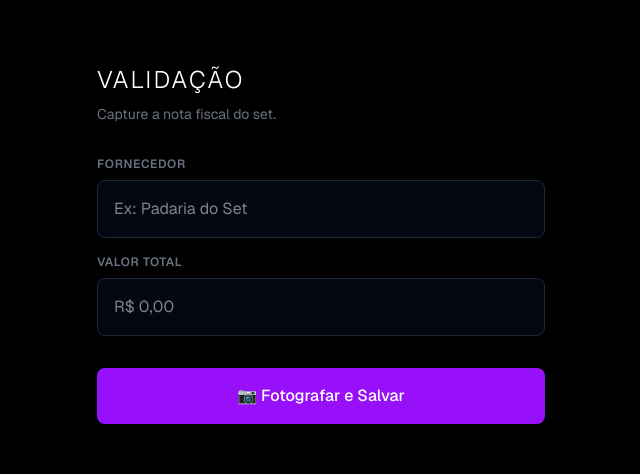
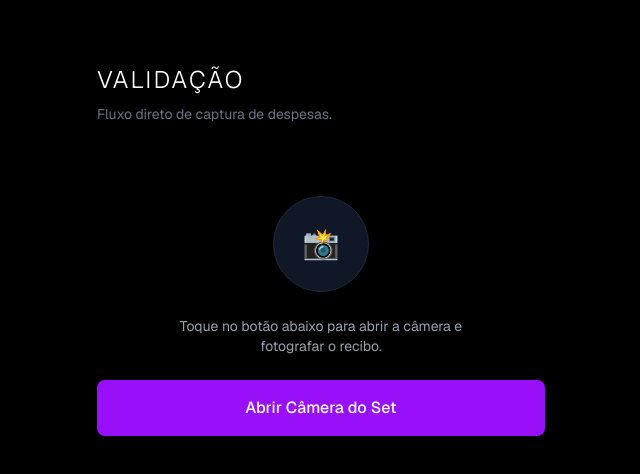
Before and after one commit to isisbramos/setscanner-ap, a Next.js app: page /capturar/validacao in a window 1280 px wide. Shown: the top 474 px of the page, without its empty margins (319-959 px from the left). Built offline with nearby package versions, Linux system fonts and the light colour scheme; no server answers.

Commit message:
Fluxo de câmera em duas etapas funcionando

```diff
--- a/app/capturar/validacao/page.tsx
+++ b/app/capturar/validacao/page.tsx
@@ -13,13 +13,15 @@ export default function ValidacaoPage() {
   const [mensagem, setMensagem] = useState('');
   const [valor, setValor] = useState('');
   const [fornecedor, setFornecedor] = useState('');
+  const [fotoUrl, setFotoUrl] = useState(''); // Armazena a URL após o upload
 
+  // Etapa 1: Captura a foto e faz o upload imediato para o Storage
   const handleCapturaEUpload = async (event: React.ChangeEvent<HTMLInputElement>) => {
     const file = event.target.files?.[0];
     if (!file) return;
 
     setLoading(true);
-    setMensagem('📸 Enviando foto para a nuvem...');
+    setMensagem('📸 Enviando comprovante para a nuvem...');
 
     try {
       const fileExt = file.name.split('.').pop() || 'jpg';
@@ -35,9 +37,28 @@ export default function ValidacaoPage() {
         .from('comprovantes_nf')
         .getPublicUrl(fileName);
 
-      const fotoUrl = publicUrlData.publicUrl;
-      setMensagem('✅ Foto salva! Gravando dados da nota...');
+      // Avança para a Etapa 2 liberando os campos
+      setFotoUrl(publicUrlData.publicUrl);
+      setMensagem('✅ Imagem capturada com sucesso! Insira os dados abaixo.');
 
+    } catch (error: any) {
+      setMensagem(`❌ Erro no upload: ${error.message}`);
+    } finally {
+      setLoading(false);
+    }
+  };
+
+  // Etapa 2: Salva os dados finais do formulário junto com a URL da foto no banco
+  const handleSalvarDadosFinais = async () => {
+    if (!fotoUrl) {
+      setMensagem('❌ Erro: Nenhuma foto capturada.');
+      return;
+    }
+
+    setLoading(true);
+    setMensagem('💾 Gravando dados da nota no sistema...');
+
+    try {
       const { error: dbError } = await supabase
         .from('notas_fiscais')
         .insert([
@@ -51,12 +72,15 @@ export default function ValidacaoPage() {
 
       if (dbError) throw dbError;
 
-      setMensagem('🚀 Sucesso! Nota e foto salvas perfeitamente.');
+      setMensagem('🚀 Sucesso! Nota fiscal arquivada e registrada.');
+
+      // Reseta o fluxo para a próxima nota
       setValor('');
       setFornecedor('');
+      setFotoUrl('');
 
     } catch (error: any) {
-      setMensagem(`❌ Erro: ${error.message}`);
+      setMensagem(`❌ Erro ao salvar dados: ${error.message}`);
     } finally {
       setLoading(false);
     }
@@ -68,14 +92,46 @@ export default function ValidacaoPage() {
 
         <div>
           <h1 className="text-2xl font-light tracking-widest text-white mb-2">VALIDAÇÃO</h1>
-          <p className="text-sm text-gray-500">Capture a nota fiscal do set.</p>
+          <p className="text-sm text-gray-500">Fluxo direto de captura de despesas.</p>
         </div>
 
         {mensagem && (
-          <div className="p-4 rounded-md bg-gray-900 border border-gray-800 text-sm">
+          <div className="p-4 rounded-md bg-gray-900 border border-gray-800 text-sm transition-all text-center">
             {mensagem}
           </div>
         )}
+
+        {/* ETAPA 1: Se ainda não tirou a foto, mostra apenas o botão da câmera */}
+        {!fotoUrl ? (
+          <div className="flex flex-col items-center justify-center pt-10 space-y-6">
+            <div className="w-24 h-24 rounded-full bg-gray-900 border border-gray-800 flex items-center justify-center text-3xl">
+              📸
+            </div>
+            <p className="text-sm text-gray-400 text-center max-w-xs">
+              Toque no botão abaixo para abrir a câmera e fotografar o recibo.
+            </p>
+
+            <label
+              className={`flex items-center justify-center w-full bg-purple-600 hover:bg-purple-700 text-white font-medium py-4 rounded-lg transition-all cursor-pointer select-none active:scale-95 text-center ${loading ? 'opacity-50 pointer-events-none' : ''}`}
+            >
+              {loading ? 'Processando imagem...' : 'Abrir Câmera do Set'}
+              <input
+                type="file"
+                accept="image/*"
+                capture="environment"
+                onChange={handleCapturaEUpload}
+                className="absolute opacity-0 w-[0.1px] h-[0.1px] overflow-hidden -z-10"
+                disabled={loading}
+              />
+            </label>
+          </div>
+        ) : (
+          /* ETAPA 2: Foto capturada, revela os campos para o preenchimento */
+          <div className="space-y-6 animate-fade-in">
+            {/* Mini preview para o usuário saber que a foto está lá */}
+            <div className="w-full h-32 bg-gray-950 border border-gray-800 rounded-lg flex items-center justify-center overflow-hidden">
+              <img src={fotoUrl} alt="Preview" className="w-full h-full object-contain opacity-70" />
+            </div>
 
             <div className="space-y-4">
               <div>
@@ -85,7 +141,7 @@ export default function ValidacaoPage() {
                   value={fornecedor}
                   onChange={(e) => setFornecedor(e.target.value)}
                   className="w-full bg-gray-950 border border-gray-800 rounded-lg p-4 text-white focus:outline-none focus:border-purple-500 transition-colors"
-              placeholder="Ex: Padaria do Set"
+                  placeholder="Ex: Aluguel de Equipamento"
                 />
               </div>
 
@@ -101,20 +157,23 @@ export default function ValidacaoPage() {
               </div>
             </div>
 
-        {/* O TRUQUE DE MESTRE: A Label vira o botão nativo */}
-        <label
-          className={`flex items-center justify-center w-full bg-purple-600 hover:bg-purple-700 text-white font-medium py-4 rounded-lg transition-all cursor-pointer select-none active:scale-95 ${loading ? 'opacity-50 pointer-events-none' : ''}`}
+            <button
+              onClick={handleSalvarDadosFinais}
+              disabled={loading}
+              className="w-full bg-green-600 hover:bg-green-700 text-white font-medium py-4 rounded-lg transition-all active:scale-95 disabled:opacity-50"
             >
-          {loading ? 'Processando...' : '📷 Fotografar e Salvar'}
-          <input
-            type="file"
-            accept="image/*"
-            capture="environment"
-            onChange={handleCapturaEUpload}
-            className="hidden"
+              {loading ? 'Salvando...' : 'Confirmar e Arquivar Nota'}
+            </button>
+
+            <button
+              onClick={() => setFotoUrl('')}
               disabled={loading}
-          />
-        </label>
+              className="w-full bg-transparent hover:bg-gray-950 text-gray-500 font-medium py-2 rounded-lg text-xs transition-all"
+            >
+              Tirar outra foto
+            </button>
+          </div>
+        )}
 
       </div>
     </div>
```
Lines whose indentation alone changed are shown as unchanged.
